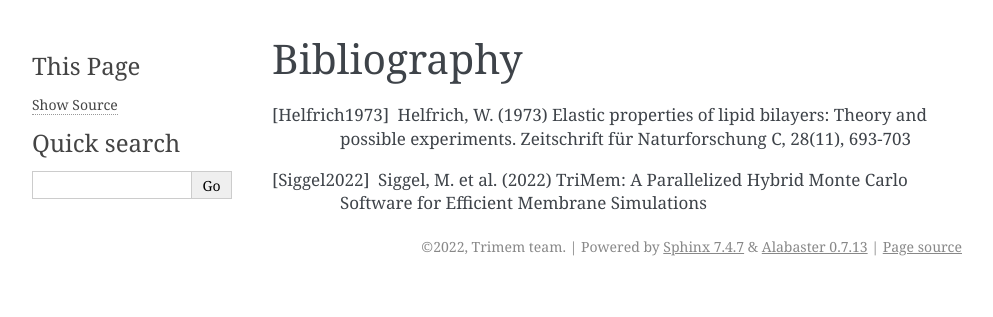
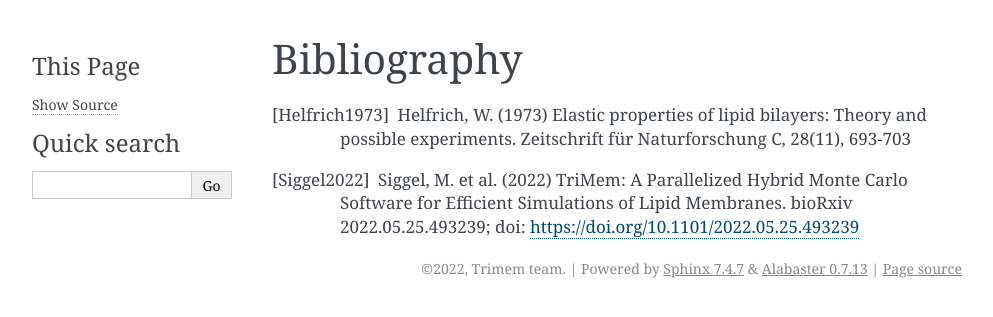
Before and after one commit to bio-phys/trimem, a Sphinx documentation site: the page built from doc/bib.rst, in a window 1280 px wide. Shown: the top 317 px of the page, without its empty margins (148-1141 px from the left). Built offline with Sphinx 7.4.7, drawn with Linux system fonts in a browser that asks for light colours.

Commit message:
Adjust citation of preprint article.

```diff
--- a/doc/bib.rst
+++ b/doc/bib.rst
@@ -10,4 +10,5 @@ Bibliography
   28(11), 693-703
 
 .. [Siggel2022] Siggel, M. et al. (2022) TriMem: A Parallelized Hybrid Monte
-  Carlo Software for Efficient Membrane Simulations
+  Carlo Software for Efficient Simulations of Lipid Membranes. bioRxiv 2022.05.25.493239;
+  doi: https://doi.org/10.1101/2022.05.25.493239
```
Also changed, not shown: README.md (+2 -1 lines).
